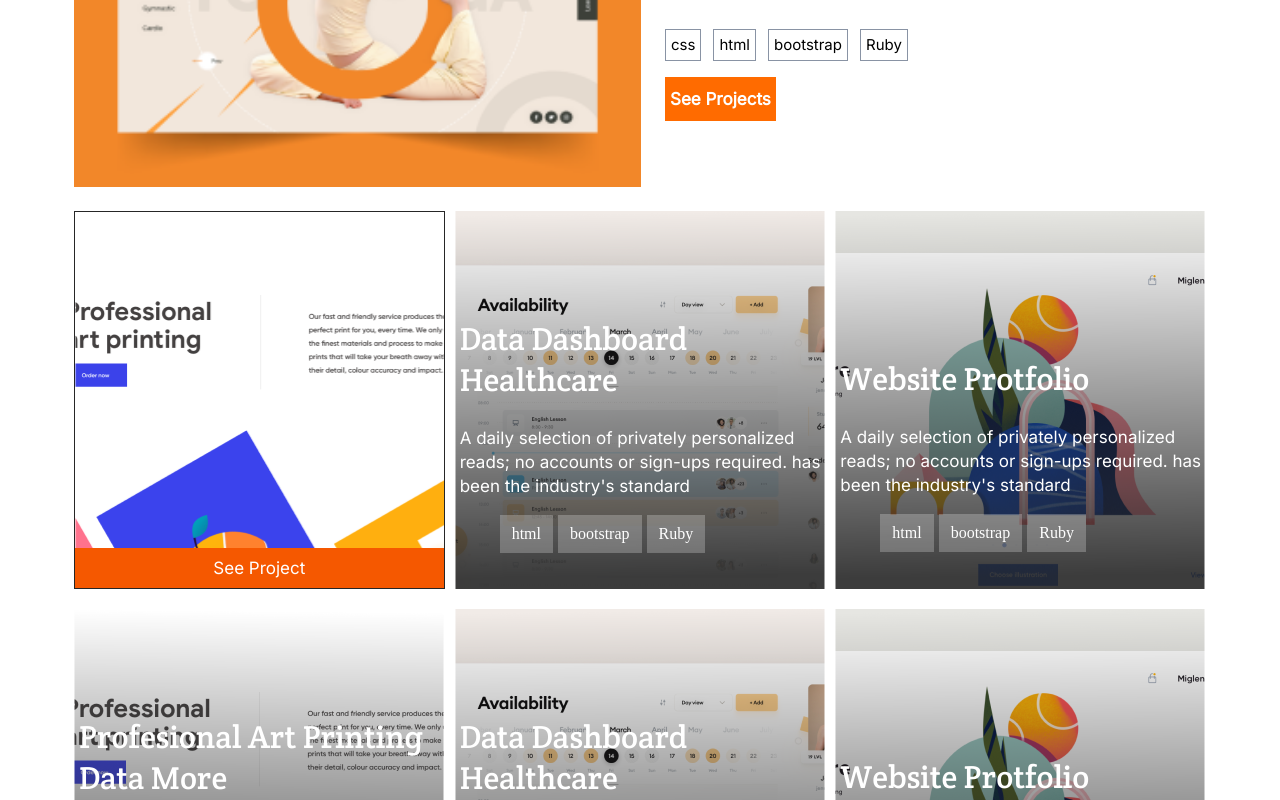
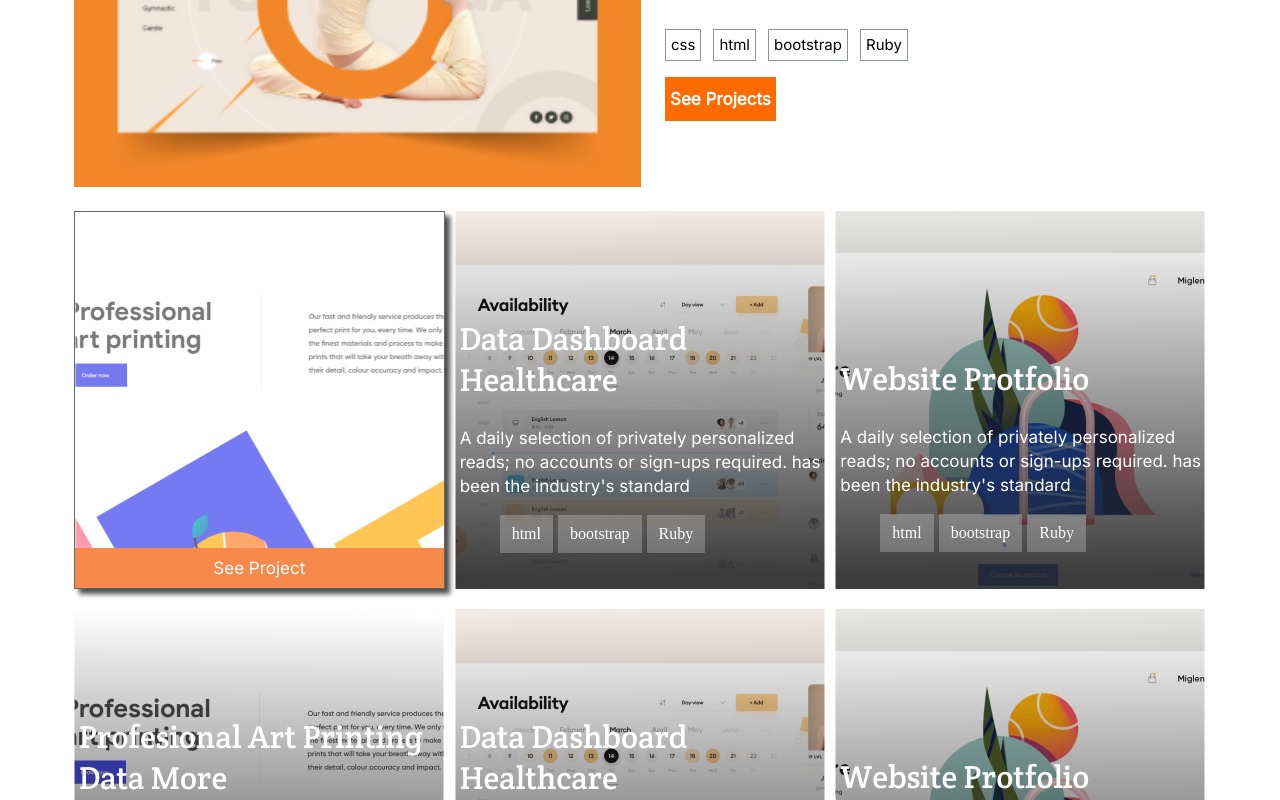
Before and after one commit to amanuelbelete95/Portfolio, a website: page index.html in a window 1280 px wide. In both pictures the pointer is over the element "See Project". Shown: the part 1311-2111 px from the top of the page. Drawn offline with Linux system fonts and the light colour scheme.

Commit message:
Add animation to card  section

```diff
--- a/style.css
+++ b/style.css
@@ -538,6 +538,12 @@ textarea:focus {
     flex-direction: column;
   }
 
+  .cards:hover{
+    opacity: 0.7;
+    box-shadow: 5px 5px 5px black;
+    transition: 500ms;
+  }
+
   .desktop-hr {
     width: 700px;
     float: inline-end;
```
